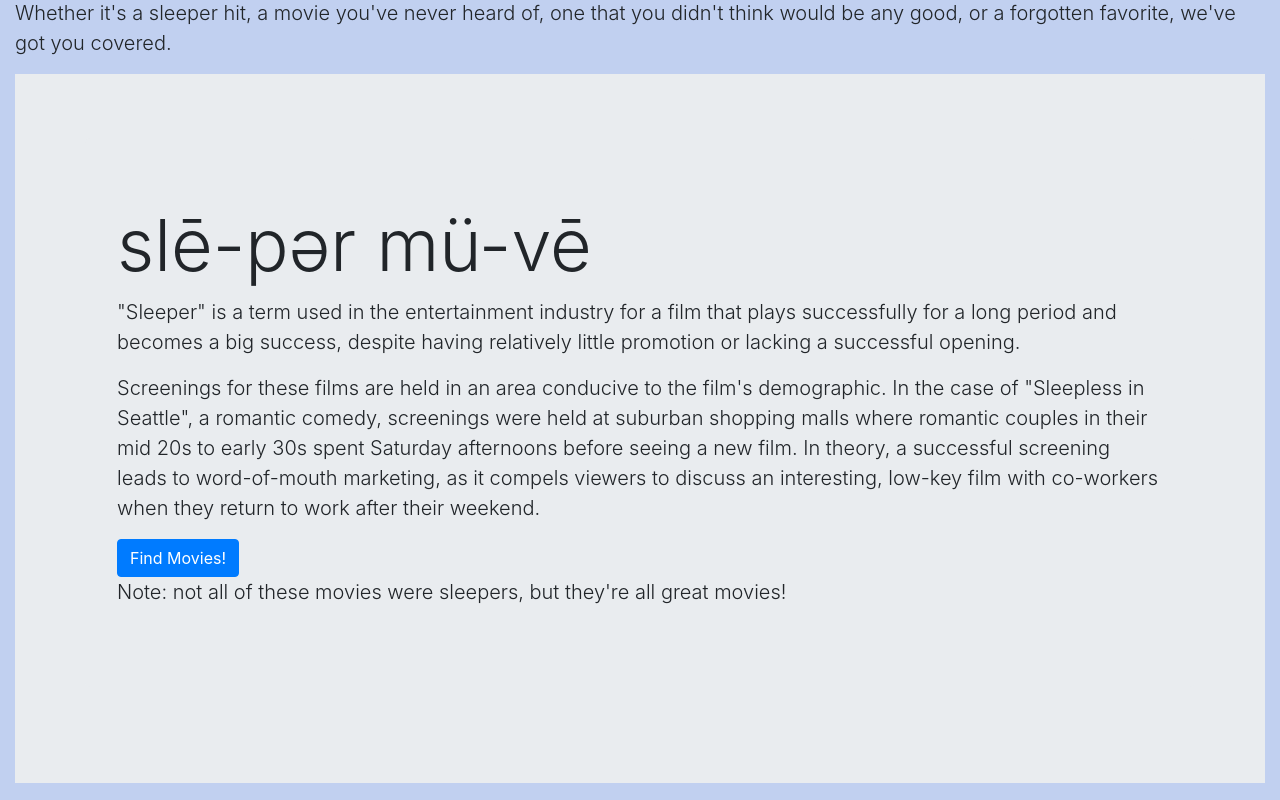
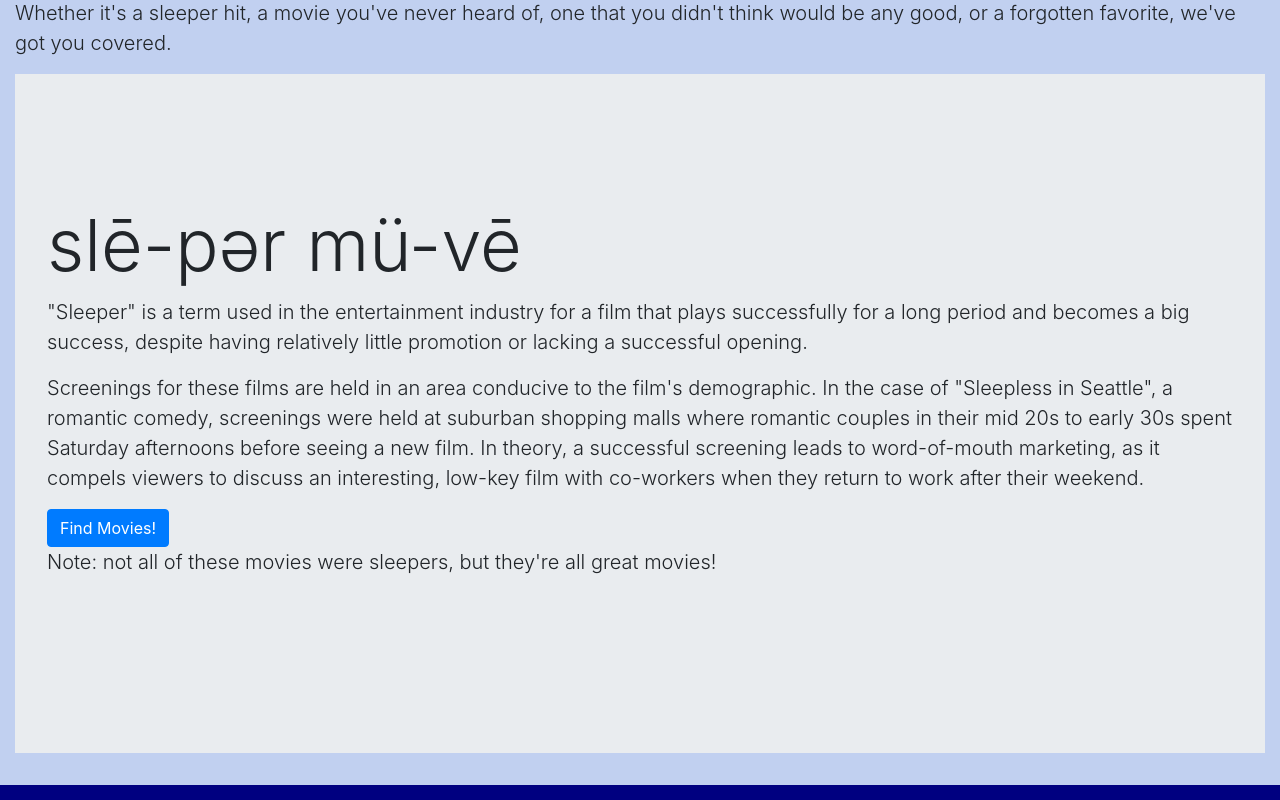
Before and after one commit to georgeme/course-project-summer2019, a Nuxt app: page / in a window 1280 px wide. Shown: the part 840-1640 px from the top of the page. Built offline with nearby package versions, Linux system fonts and the light colour scheme.

Commit message:
Removing class from jumbotron div

```diff
--- a/components/Jumbotron.vue
+++ b/components/Jumbotron.vue
@@ -11,7 +11,7 @@
 
 <!-- Jumbotron for home page content -->
   <div class="jumbotron jumbotron-fluid">
-    <div class="container">
+    <div>
       <b-jumbotron class="jumboHeader" header="slē-pər mü-vē">
         <p class="lead">"Sleeper" is a term used in the entertainment industry for a film that plays successfully for a long period and becomes a big success, despite having relatively little promotion or lacking a successful opening.</p>
         <p class="lead">Screenings for these films are held in an area conducive to the film's demographic. In the case of "Sleepless in Seattle", a romantic comedy, screenings were held at suburban shopping malls where romantic couples in their mid
```
